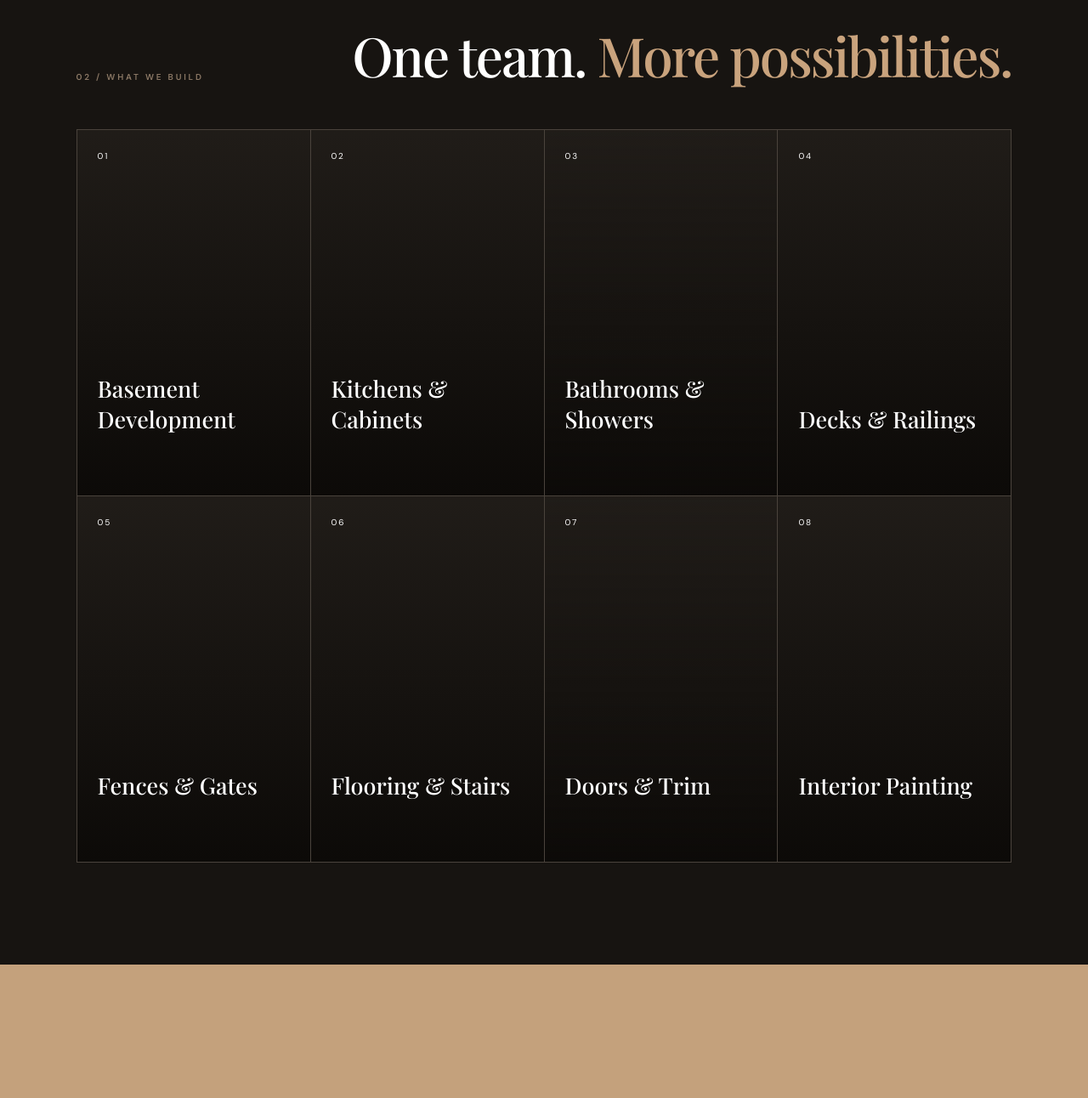
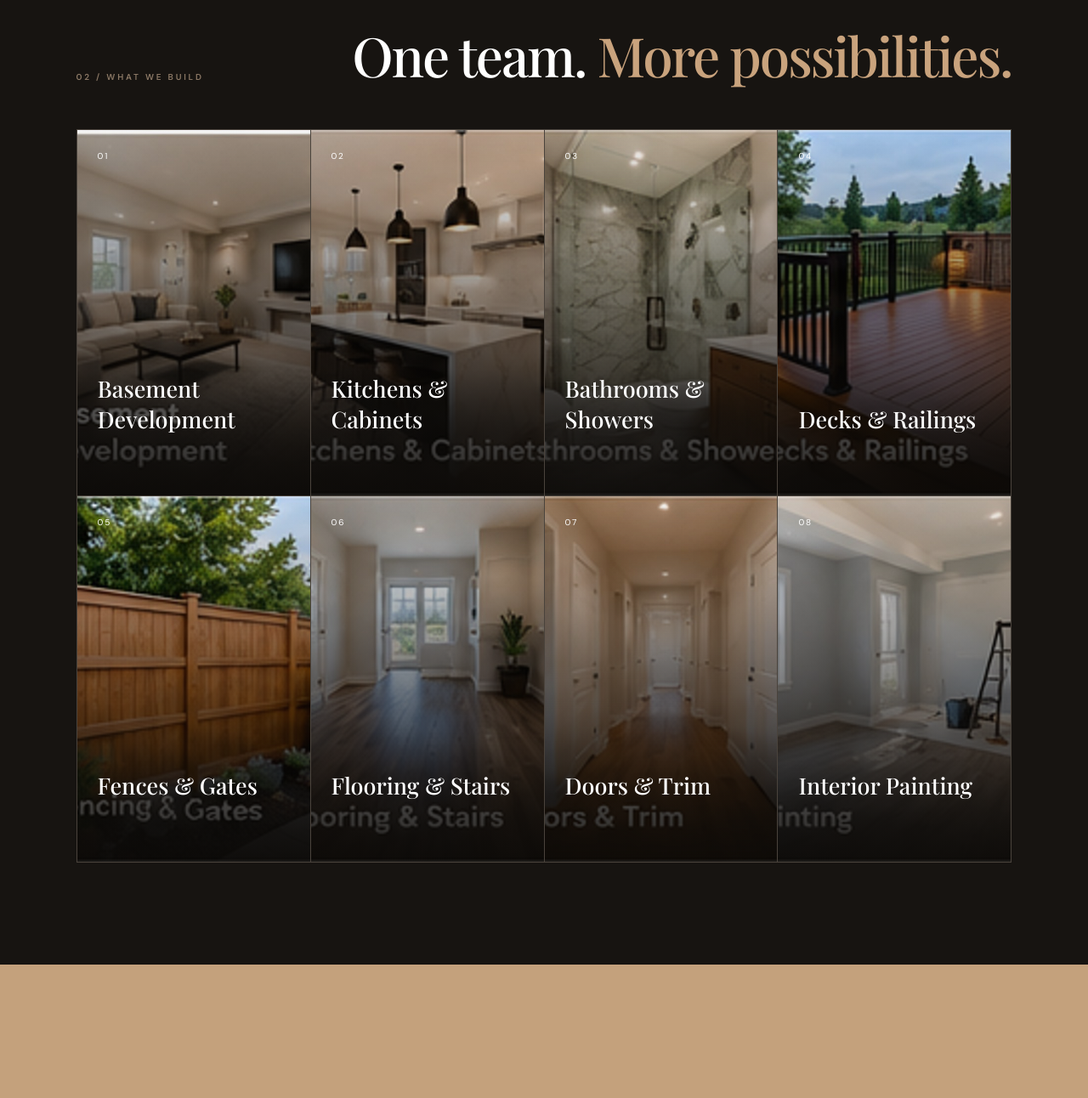
Before and after one commit to novaconstructionhome-netizen/nova-home-construction, a plain HTML site: page index.html in a window 1280 px wide. Shown: the part 1500-2792 px from the top of the page at 85% size. Drawn offline with nearby package versions, Linux system fonts and the light colour scheme; files whose address does not match are found by name.

Commit message:
Add files via upload

```diff
--- a/index.html
+++ b/index.html
@@ -1,20 +1,20 @@
 <!doctype html><html lang="en"><head><meta charset="utf-8"><meta name="viewport" content="width=device-width,initial-scale=1"><title>Nova Home Construction | Calgary Renovations & Construction</title><meta name="description" content="Nova Home Construction provides renovations, basements, decks, fences, flooring, bathrooms, doors and painting across Calgary and surrounding communities."><meta name="theme-color" content="#171411"><link rel="preconnect" href="https://fonts.googleapis.com"><link rel="preconnect" href="https://fonts.gstatic.com" crossorigin><link href="https://fonts.googleapis.com/css2?family=DM+Sans:wght@400;500;600&family=Playfair+Display:wght@500;600&display=swap" rel="stylesheet"><link rel="stylesheet" href="styles.css"></head>
 <body><div class="grain"></div>
-<header class="nav"><a class="brand" href="#top"><img src="assets/nova-logo.jpeg" alt="Nova Construction Company"><span>NOVA <small>HOME CONSTRUCTION</small></span></a><nav id="menu"><a href="#about">About</a><a href="#services">Services</a><a href="#work">Work</a><a href="#areas">Areas</a><a href="#contact">Contact</a></nav><div class="nav-actions"><a class="phone" href="tel:+18252884475">825 288 4475</a><a class="button small" href="#contact">Free Estimate</a></div><button class="menu" aria-label="Open menu">☰</button></header>
+<header class="nav"><a class="brand" href="#top"><img src="nova-logo.jpeg" alt="Nova Construction Company"><span>NOVA <small>HOME CONSTRUCTION</small></span></a><nav id="menu"><a href="#about">About</a><a href="#services">Services</a><a href="#work">Work</a><a href="#areas">Areas</a><a href="#contact">Contact</a></nav><div class="nav-actions"><a class="phone" href="tel:+18252884475">825 288 4475</a><a class="button small" href="#contact">Free Estimate</a></div><button class="menu" aria-label="Open menu">☰</button></header>
 <main id="top">
 <section class="hero"><div class="hero-media"></div><div class="hero-shade"></div><div class="hero-copy reveal"><p class="eyebrow">CALGARY · ALBERTA</p><h1>Built with care.<br><em>Finished with purpose.</em></h1><p class="lead">Thoughtful renovations and construction for homes that deserve lasting craftsmanship.</p><div class="hero-buttons"><a class="button" href="#contact">Start Your Project <b>↗</b></a><a class="ghost" href="#services">Explore Services ↓</a></div></div><div class="trust"><div><strong>$2M</strong><span>Liability Insurance</span></div><div><strong>WCB</strong><span>Covered</span></div><div><strong>RES + COM</strong><span>Residential & Commercial</span></div><div><strong>YYC</strong><span>Calgary & Area</span></div></div></section>
 <section class="intro" id="about"><div class="section-label">01 / ABOUT NOVA</div><div><h2>Construction should feel<br><em>clear, considered and solid.</em></h2><p>Nova Home Construction brings practical experience, careful workmanship and straightforward communication to every project—from a single door to a full interior transformation.</p><a class="text-link" href="#contact">Tell us what you're planning →</a></div></section>
 <section class="services" id="services"><div class="section-head"><div class="section-label">02 / WHAT WE BUILD</div><h2>One team. <em>More possibilities.</em></h2></div><div class="service-grid">
-<a class="service-card" style="--img:url('assets/basement.jpg')"><span>01</span><div><h3>Basement Development</h3><p>Framing, drywall, flooring, finishing and complete transformations.</p></div></a>
-<a class="service-card" style="--img:url('assets/kitchen.jpg')"><span>02</span><div><h3>Kitchens & Cabinets</h3><p>Cabinet installation, finish carpentry and renovation details.</p></div></a>
-<a class="service-card" style="--img:url('assets/bathroom.jpg')"><span>03</span><div><h3>Bathrooms & Showers</h3><p>Tile, shower rebuilds, vanities and polished finishing work.</p></div></a>
-<a class="service-card" style="--img:url('assets/deck.jpg')"><span>04</span><div><h3>Decks & Railings</h3><p>Outdoor spaces, railings and durable exterior upgrades.</p></div></a>
-<a class="service-card" style="--img:url('assets/fence.jpg')"><span>05</span><div><h3>Fences & Gates</h3><p>Privacy fencing, gates and custom exterior carpentry.</p></div></a>
-<a class="service-card" style="--img:url('assets/flooring.jpg')"><span>06</span><div><h3>Flooring & Stairs</h3><p>Vinyl, hardwood, nosing, baseboards and stair finishing.</p></div></a>
-<a class="service-card" style="--img:url('assets/doors.jpg')"><span>07</span><div><h3>Doors & Trim</h3><p>Interior, pocket and fire-rated doors with clean trim work.</p></div></a>
-<a class="service-card" style="--img:url('assets/painting.jpg')"><span>08</span><div><h3>Interior Painting</h3><p>Preparation, priming and professional multi-coat finishes.</p></div></a></div></section>
+<a class="service-card" style="--img:url('basement.jpg')"><span>01</span><div><h3>Basement Development</h3><p>Framing, drywall, flooring, finishing and complete transformations.</p></div></a>
+<a class="service-card" style="--img:url('kitchen.jpg')"><span>02</span><div><h3>Kitchens & Cabinets</h3><p>Cabinet installation, finish carpentry and renovation details.</p></div></a>
+<a class="service-card" style="--img:url('bathroom.jpg')"><span>03</span><div><h3>Bathrooms & Showers</h3><p>Tile, shower rebuilds, vanities and polished finishing work.</p></div></a>
+<a class="service-card" style="--img:url('deck.jpg')"><span>04</span><div><h3>Decks & Railings</h3><p>Outdoor spaces, railings and durable exterior upgrades.</p></div></a>
+<a class="service-card" style="--img:url('fence.jpg')"><span>05</span><div><h3>Fences & Gates</h3><p>Privacy fencing, gates and custom exterior carpentry.</p></div></a>
+<a class="service-card" style="--img:url('flooring.jpg')"><span>06</span><div><h3>Flooring & Stairs</h3><p>Vinyl, hardwood, nosing, baseboards and stair finishing.</p></div></a>
+<a class="service-card" style="--img:url('doors.jpg')"><span>07</span><div><h3>Doors & Trim</h3><p>Interior, pocket and fire-rated doors with clean trim work.</p></div></a>
+<a class="service-card" style="--img:url('painting.jpg')"><span>08</span><div><h3>Interior Painting</h3><p>Preparation, priming and professional multi-coat finishes.</p></div></a></div></section>
 <section class="statement"><p>THE NOVA STANDARD</p><h2>Details aren't the final touch.<br><em>They're the whole point.</em></h2></section>
-<section class="work" id="work"><div class="section-head"><div class="section-label">03 / DESIGN INSPIRATION</div><h2>Spaces made to feel <em>finished.</em></h2><p class="disclaimer">Representative inspiration shown below. Nova project photography will replace these visuals as our portfolio grows.</p></div><div class="work-grid"><figure class="wide"><img src="assets/project-kitchen.jpg" alt="Kitchen renovation inspiration"><figcaption><span>Kitchen Renovation</span><b>INTERIOR</b></figcaption></figure><figure><img src="assets/project-deck.jpg" alt="Deck renovation inspiration"><figcaption><span>Deck Renovation</span><b>EXTERIOR</b></figcaption></figure><figure><img src="assets/project-bath.jpg" alt="Bathroom remodel inspiration"><figcaption><span>Bathroom Remodel</span><b>INTERIOR</b></figcaption></figure></div></section>
+<section class="work" id="work"><div class="section-head"><div class="section-label">03 / DESIGN INSPIRATION</div><h2>Spaces made to feel <em>finished.</em></h2><p class="disclaimer">Representative inspiration shown below. Nova project photography will replace these visuals as our portfolio grows.</p></div><div class="work-grid"><figure class="wide"><img src="project-kitchen.jpg" alt="Kitchen renovation inspiration"><figcaption><span>Kitchen Renovation</span><b>INTERIOR</b></figcaption></figure><figure><img src="project-deck.jpg" alt="Deck renovation inspiration"><figcaption><span>Deck Renovation</span><b>EXTERIOR</b></figcaption></figure><figure><img src="project-bath.jpg" alt="Bathroom remodel inspiration"><figcaption><span>Bathroom Remodel</span><b>INTERIOR</b></figcaption></figure></div></section>
 <section class="process"><div class="section-label">04 / HOW IT WORKS</div><div class="steps"><article><b>01</b><h3>Tell us the vision.</h3><p>Share the project, photos, measurements or simply the problem you want solved.</p></article><article><b>02</b><h3>Get a clear estimate.</h3><p>We define the scope and pricing so expectations are clear before work begins.</p></article><article><b>03</b><h3>We build it right.</h3><p>Professional execution, communication and attention to the details that matter.</p></article></div></section>
 <section class="areas" id="areas"><div><div class="section-label">05 / SERVICE AREA</div><h2>Based in Calgary.<br><em>Built for Alberta homes.</em></h2></div><p>Calgary <i>·</i> Airdrie <i>·</i> Chestermere <i>·</i> Cochrane <i>·</i> Okotoks <i>·</i> Strathmore <i>·</i> Crossfield <i>·</i> Rocky View County <i>·</i> Nearby Communities</p></section>
 <section class="contact" id="contact"><div><p class="eyebrow">READY WHEN YOU ARE</p><h2>Have a project<br>in mind?</h2><p>Call or text us. Tell us what you're planning and we'll take it from there.</p><a class="big-phone" href="tel:+18252884475">825 288 4475 ↗</a></div><form id="estimate"><label>Name<input required name="name" placeholder="Your name"></label><label>Phone<input required name="phone" placeholder="Your phone number"></label><label>Project type<select name="type"><option>Renovation</option><option>Basement</option><option>Deck / Railing</option><option>Fence / Gate</option><option>Flooring / Stairs</option><option>Bathroom / Shower</option><option>Doors / Trim</option><option>Painting</option><option>Other</option></select></label><label>Tell us about your project<textarea name="message" rows="4" placeholder="A few details about what you need..."></textarea></label><button class="button" type="submit">Prepare Text Message →</button><small>Submitting opens a text message to Nova with your project details.</small></form></section>
```
Also changed, not shown: styles.css.
